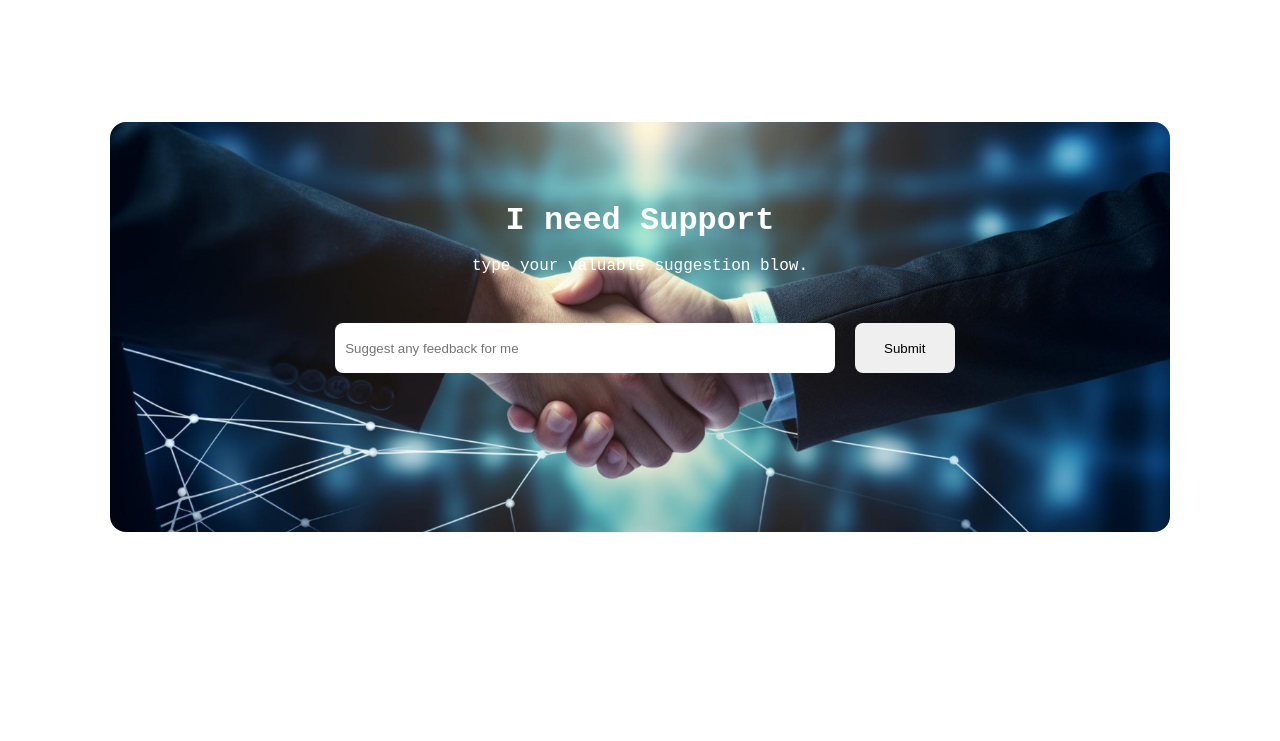
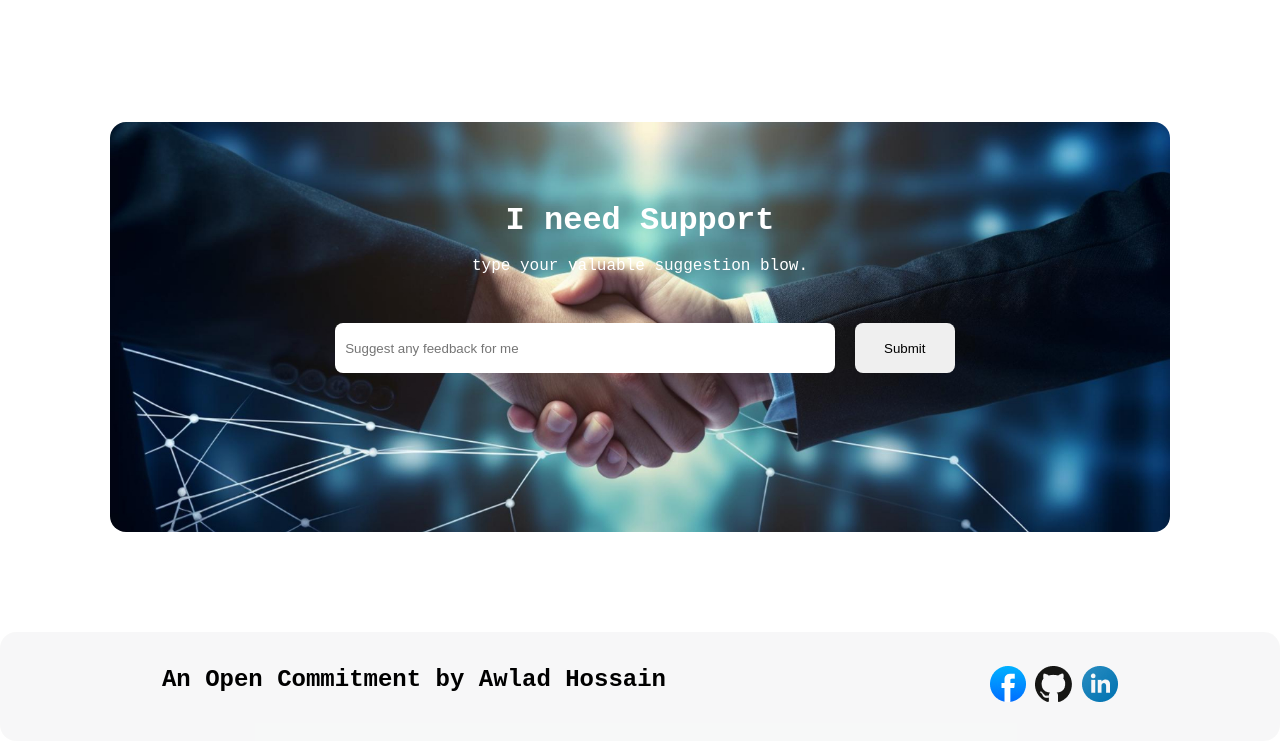
Before and after one commit to maherul666/program-repo, a plain HTML site: page index.html in a window 1280 px wide. Shown: the part 2834-3575 px from the top of the page. Before the commit the page ends 3466 px from the top, so only its background shows below. Drawn offline with Linux system fonts and the light colour scheme; a web font is replaced by a local one.

Commit message:
commit for complite saseon.

```diff
--- a/index.html
+++ b/index.html
@@ -111,7 +111,16 @@
         </section>
     </main>
     <footer>
-
+        <div class="ftur">
+            <h2>
+                An Open Commitment by Awlad Hossain
+            </h2>
+        </div>
+            <div>
+            <img src="assets/facebook.png" alt=" facebook">
+            <img src="assets/github.png" alt="github">
+            <img src="assets/linkedin-icon 1.png" alt="linkedin">
+        </div>
     </footer>
 
 </body>
--- a/style/style.css
+++ b/style/style.css
@@ -208,3 +208,11 @@
     border-style: none;
 }
 /* footer and end */
+footer{
+    display: flex;
+    justify-content: space-around;
+    background-color: rgba(13, 19, 33, 3%);
+    padding-top: 34px;
+    padding-bottom: 34px;
+    border-radius: 16px;
+}
```
